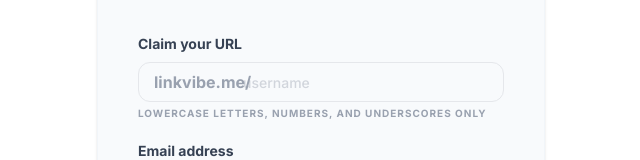
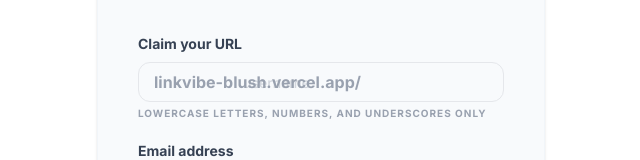
Before and after one commit to sankalp-sachan/Linkvibe, a Next.js app: page /register in a window 1280 px wide. Shown: the part 247-407 px from the top of the page, without its empty margins (319-959 px from the left). Built offline with nearby package versions, Linux system fonts and the light colour scheme; no server answers.

Commit message:
feat: Add user registration page with form validation and API integration.

```diff
--- a/src/app/[username]/page.tsx
+++ b/src/app/[username]/page.tsx
@@ -13,7 +13,7 @@
   useEffect(() => {
     const fetchProfile = async () => {
       try {
-        const { data } = await axios.get(`${process.env.NEXT_PUBLIC_API_URL || 'http://localhost:5000/api'}/p/${username}`);
+        const { data } = await axios.get(`${process.env.NEXT_PUBLIC_API_URL || 'https://linkvibe-backend.onrender.com/api'}/p/${username}`);
         setProfile(data);
       } catch (err: any) {
         setError(err.response?.data?.message || 'Profile not found');
@@ -85,7 +85,7 @@
                 {links.map((link: any) => (
                     <a
                         key={link._id}
-                        href={`${process.env.NEXT_PUBLIC_API_URL || 'http://localhost:5000'}/p/r/${link._id}`}
+                        href={`${process.env.NEXT_PUBLIC_API_URL || 'https://linkvibe-backend.onrender.com/api'}/p/r/${link._id}`}
                         target="_blank"
                         rel="noopener noreferrer"
                         className={`
--- a/src/app/register/page.tsx
+++ b/src/app/register/page.tsx
@@ -50,7 +50,7 @@
                 <div>
                    <label className="block text-sm font-bold text-gray-700 mb-2">Claim your URL</label>
                    <div className="relative group">
-                       <span className="absolute left-4 top-1/2 -translate-y-1/2 text-gray-400 font-bold select-none group-focus-within:text-indigo-600 transition-colors">linkvibe.me/</span>
+                       <span className="absolute left-4 top-1/2 -translate-y-1/2 text-gray-400 font-bold select-none group-focus-within:text-indigo-600 transition-colors">linkvibe-blush.vercel.app/</span>
                        <Input
                             type="text"
                             name="username"
```
